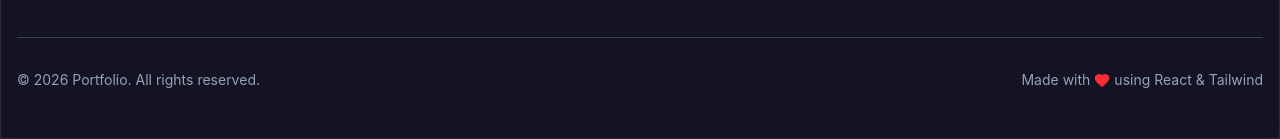
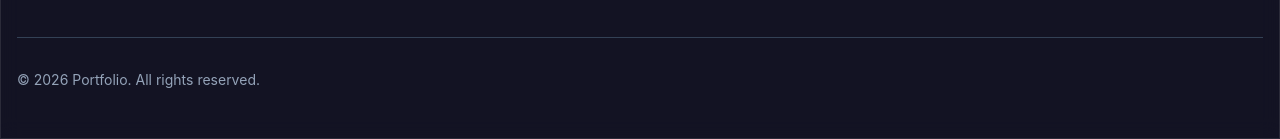
Before and after one commit to rumman2004/Portfolio, a React (Vite) app in the folder frontend/: page / in a window 1280 px wide. Shown: the part 2112-2251 px from the top of the page. Built offline with nearby package versions, Linux system fonts and the light colour scheme; no server answers.

Commit message:
Fix footer

```diff
--- a/frontend/src/components/layout/Footer.jsx
+++ b/frontend/src/components/layout/Footer.jsx
@@ -92,9 +92,6 @@ const Footer = () => {
           <p className="text-[rgb(var(--text-secondary))] text-sm">
             © {currentYear} Portfolio. All rights reserved.
           </p>
-          <p className="text-[rgb(var(--text-secondary))] text-sm flex items-center gap-1">
-            Made with <Heart className="w-4 h-4 text-red-500 fill-current" /> using React & Tailwind
-          </p>
         </div>
       </div>
     </footer>
```
